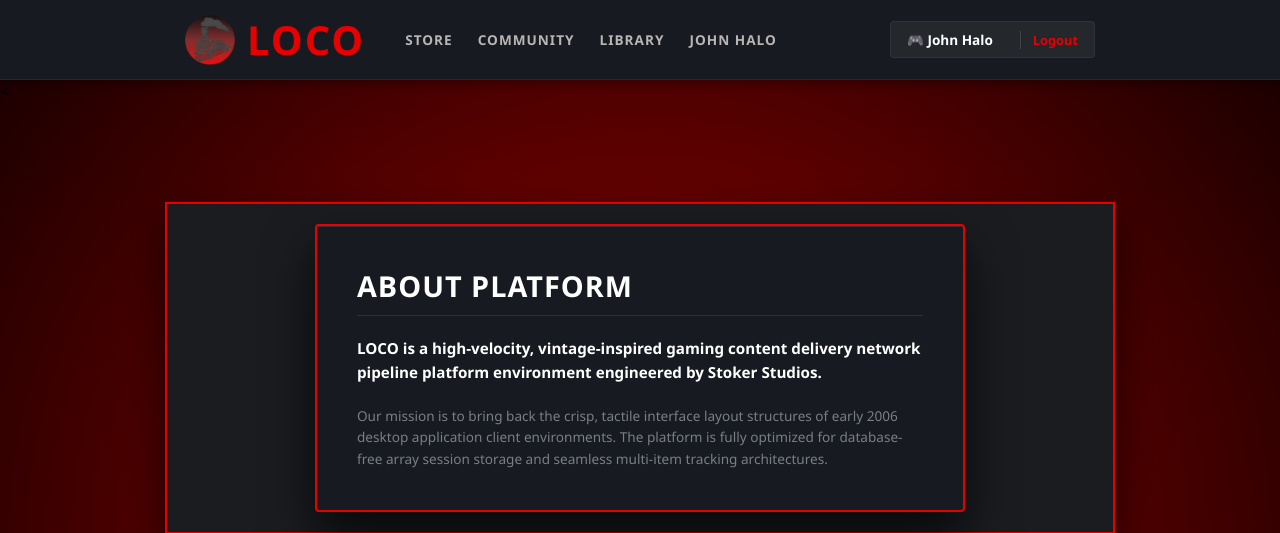
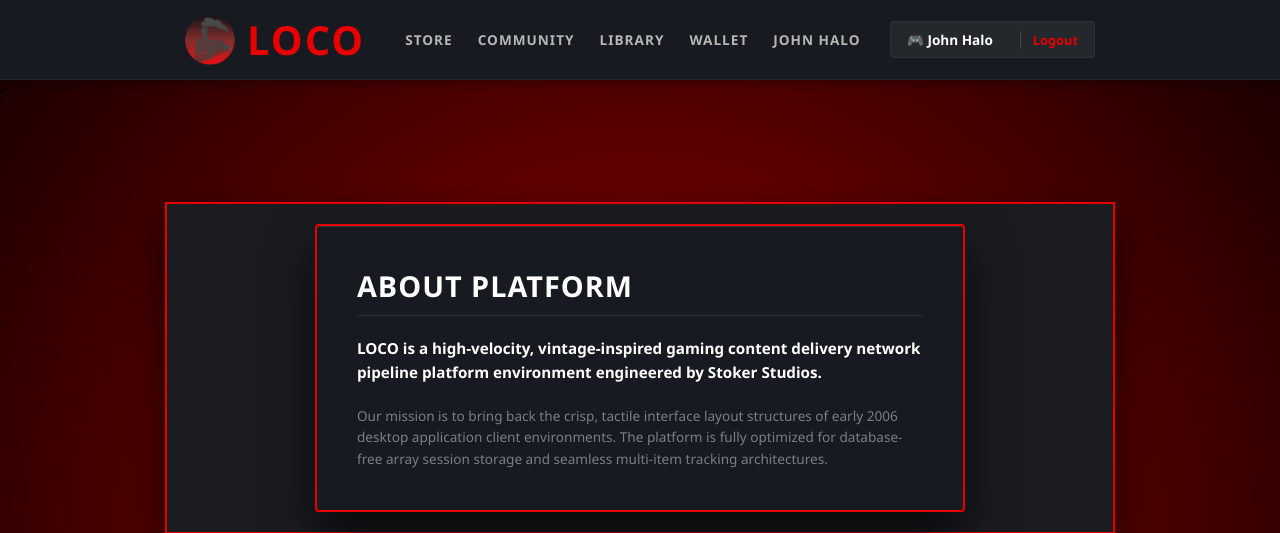
Before and after one commit to derpycke64/wbdvloco, a PHP site: page /project/Loco/about.php in a window 1280 px wide. Shown: the top 533 px of the page. Run offline with PHP 8.4, Linux system fonts and the light colour scheme; a user stored in the database is signed in.

Commit message:
Add wallet navigation for signed-in users

```diff
--- a/Loco/nav.php
+++ b/Loco/nav.php
@@ -20,6 +20,7 @@ $current_page = basename($_SERVER['SCRIPT_NAME']);
                 <?php endif; ?>
 
                 <?php if ($isLoggedIn): ?>
+                        <a href="wallet.php" class="loco-nav-link <?php echo ($current_page == 'wallet.php') ? 'active' : ''; ?>">WALLET</a>
                     <a href="profile.php" class="loco-nav-link <?php echo ($current_page == 'profile.php') ? 'active' : ''; ?>" style="text-transform: uppercase;">
                         <?php echo htmlspecialchars($currentUser); ?>
                     </a>
```
